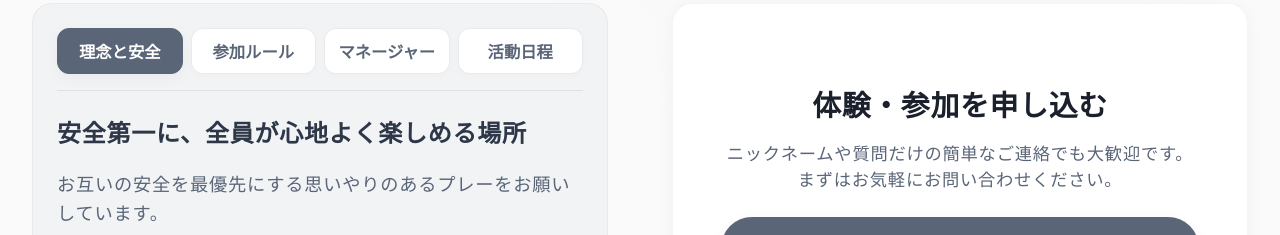
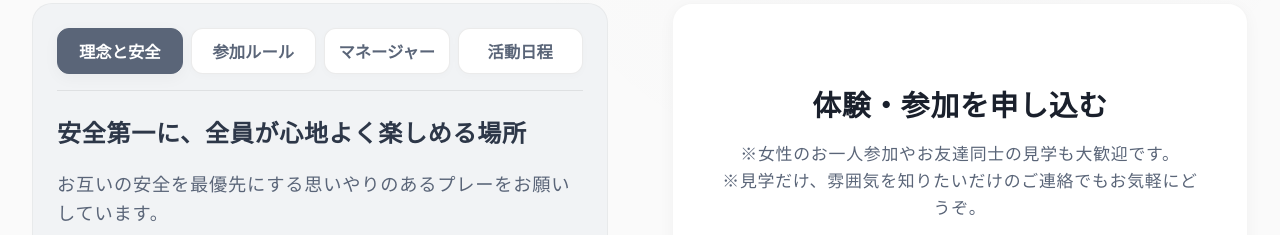
Before and after one commit to paco011/MAD-CLOVER, a website: page index.html in a window 1280 px wide. Shown: the part 2846-3081 px from the top of the page. Drawn offline with Linux system fonts and the light colour scheme; some icons are missing; a web font is replaced by a local one.

Commit message:
Update CTA reassurance copy for female participation and casual inquiries

```diff
--- a/index.html
+++ b/index.html
@@ -370,8 +370,8 @@
                     <div id="form-cta-container" style="text-align: center; transition: max-height 0.6s cubic-bezier(0.9, 0, 0.1, 1), opacity 0.4s ease, margin 0.4s ease;">
                         <span style="font-size: 2.5rem; color: var(--clr-blue); display: inline-block; margin-bottom: 16px;"><i class="ph ph-envelope-open"></i></span>
                         <h3 style="font-size: 1.5rem; margin-bottom: 12px; font-weight: 800;">体験・参加を申し込む</h3>
-                        <p style="color: var(--clr-text-light); font-size: 0.9rem; margin-bottom: 24px; line-height: 1.5;">
-                            ニックネームや質問だけの簡単なご連絡でも大歓迎です。<br>まずはお気軽にお問い合わせください。
+                        <p style="color: var(--clr-text-light); font-size: 0.88rem; margin-bottom: 24px; line-height: 1.6;">
+                            ※女性のお一人参加やお友達同士の見学も大歓迎です。<br>※見学だけ、雰囲気を知りたいだけのご連絡でもお気軽にどうぞ。
                         </p>
                         <button type="button" id="btn-open-form" class="btn-primary large" style="width: 100%;">
                             <i class="ph ph-paper-plane-tilt"></i> 申し込みフォームを開く
```
